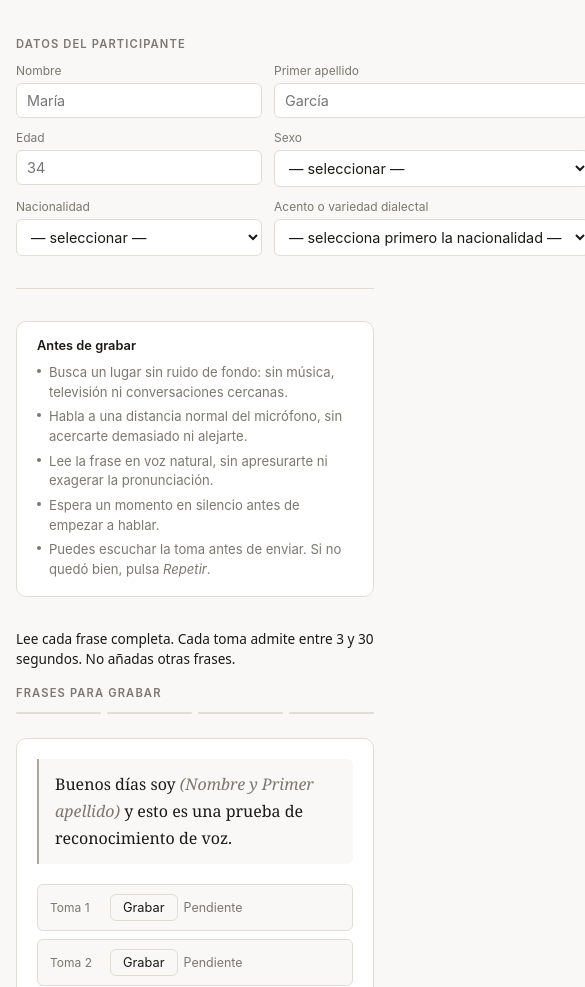
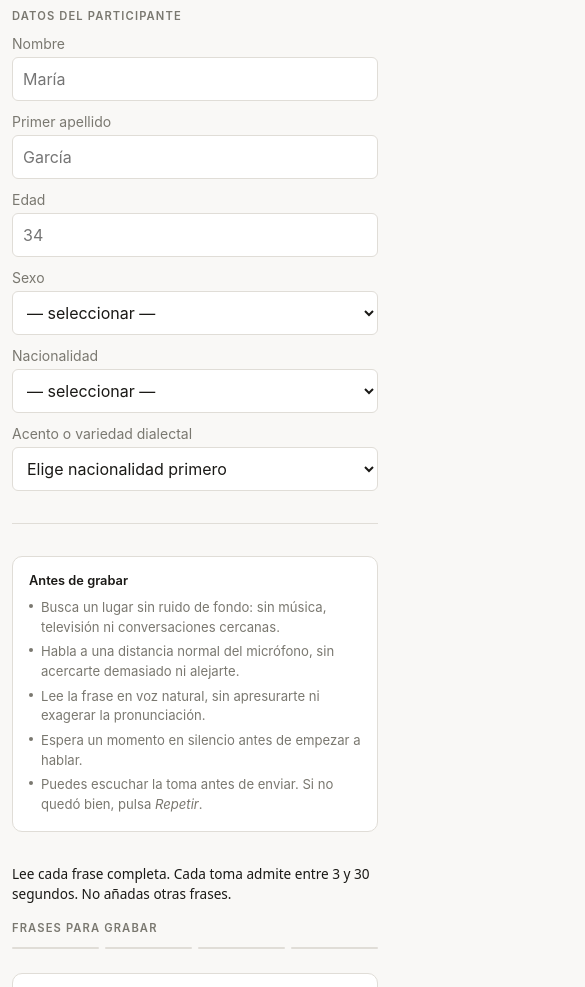
Before and after one commit to manumartin3112/dataset-voz, a plain HTML site: page index.html in a window 390 px wide. Shown: the part 116-1103 px from the top of the page, 585 px wide, since content can reach past the window. Drawn offline with Linux system fonts and the light colour scheme.

Commit message:
Adapta formulario y controles a pantallas moviles

```diff
--- a/app.js
+++ b/app.js
@@ -37,7 +37,7 @@ function updateAcentos() {
   const sel = document.getElementById('f_acento');
   sel.innerHTML = '';
   if (!nac) {
-    sel.innerHTML = '<option value="">— selecciona primero la nacionalidad —</option>';
+    sel.innerHTML = '<option value="">Elige nacionalidad primero</option>';
     return;
   }
   const opts = ACENTOS[nac] || [['Otro','Otro']];
--- a/index.html
+++ b/index.html
@@ -75,6 +75,36 @@
   .upload-bar-fill.error { background:var(--danger); opacity:1; }
   .spinner { display:inline-block; width:11px; height:11px; border:1.5px solid var(--border); border-top-color:var(--text); border-radius:50%; animation:spin 0.6s linear infinite; vertical-align:middle; margin-right:6px; }
   @keyframes spin { to { transform:rotate(360deg); } }
+
+  /* Controles adaptables: permitir encoger columnas y envolver textos largos. */
+  .container, .field, .take-btns, .take-status, .upload-bar-track { min-width:0; }
+  .fields { grid-template-columns:repeat(2,minmax(0,1fr)); }
+  .field input, .field select { width:100%; min-width:0; max-width:100%; min-height:44px; font-size:1rem; }
+  .take-btns { flex-wrap:wrap; }
+  .btn, .btn-submit { min-height:44px; font-size:1rem; justify-content:center; max-width:100%; white-space:normal; }
+  .phrase-text, .msg, .tips, .take-status { overflow-wrap:anywhere; }
+  .msg { line-height:1.6; }
+  .field label { font-size:0.875rem; }
+  :focus-visible { outline:3px solid #3671b5; outline-offset:3px; }
+  .field input:focus-visible, .field select:focus-visible { outline:3px solid #3671b5; }
+  #consent { width:22px; height:22px; vertical-align:middle; margin-right:6px; }
+  @media (max-width:600px) {
+    body { padding:1.25rem 0.75rem 3rem; }
+    header { margin-bottom:1.5rem; }
+    .fields { grid-template-columns:minmax(0,1fr); }
+    .tips, .phrase-block { padding:1rem; }
+    .phrase-text { padding:0.75rem; }
+    .take { flex-direction:column; align-items:stretch; gap:8px; padding:12px; }
+    .take-label { width:auto; font-size:0.875rem; }
+    .take-btns { gap:8px; }
+    .take-btns .btn { flex:1 1 90px; }
+    .take-status { flex-basis:100%; font-size:0.875rem; }
+    .btn-submit { width:100%; padding:12px; }
+    .upload-bar-row { flex-wrap:wrap; }
+    .upload-bar-label { width:100%; text-align:left; }
+    .upload-bar-track { flex-basis:100%; }
+  }
+  @media (prefers-reduced-motion:reduce) { *, *::before, *::after { animation:none !important; transition:none !important; } }
 </style>
 </head>
 <body>
@@ -87,19 +117,19 @@
   <p class="section-label">Datos del participante</p>
   <div class="fields">
     <div class="field">
-      <label>Nombre</label>
+      <label for="f_nombre">Nombre</label>
       <input id="f_nombre" maxlength="60" type="text" placeholder="María" oninput="updatePhrases()" />
     </div>
     <div class="field">
-      <label>Primer apellido</label>
+      <label for="f_apellido">Primer apellido</label>
       <input id="f_apellido" maxlength="80" type="text" placeholder="García" oninput="updatePhrases()" />
     </div>
     <div class="field">
-      <label>Edad</label>
+      <label for="f_edad">Edad</label>
       <input id="f_edad" type="number" min="1" max="120" placeholder="34" />
     </div>
     <div class="field">
-      <label>Sexo</label>
+      <label for="f_sexo">Sexo</label>
       <select id="f_sexo">
         <option value="">— seleccionar —</option>
         <option value="H">Hombre</option>
@@ -109,7 +139,7 @@
       </select>
     </div>
     <div class="field">
-      <label>Nacionalidad</label>
+      <label for="f_nac">Nacionalidad</label>
       <select id="f_nac" onchange="updateAcentos()">
         <option value="">— seleccionar —</option>
         <option value="Espanola">Española</option>
@@ -146,9 +176,9 @@
       </select>
     </div>
     <div class="field">
-      <label>Acento o variedad dialectal</label>
+      <label for="f_acento">Acento o variedad dialectal</label>
       <select id="f_acento">
-        <option value="">— selecciona primero la nacionalidad —</option>
+        <option value="">Elige nacionalidad primero</option>
       </select>
     </div>
   </div>
@@ -231,7 +261,7 @@
         <div class="upload-bar-row"><span class="upload-bar-label">Frase 2 — toma 2</span><div class="upload-bar-track"><div class="upload-bar-fill" id="bar_1_1"></div></div></div>
       </div>
     </div>
-    <p class="msg" id="msg"></p>
+    <p class="msg" id="msg" role="status" aria-live="polite"></p>
   </div>
 </div>
 
```
